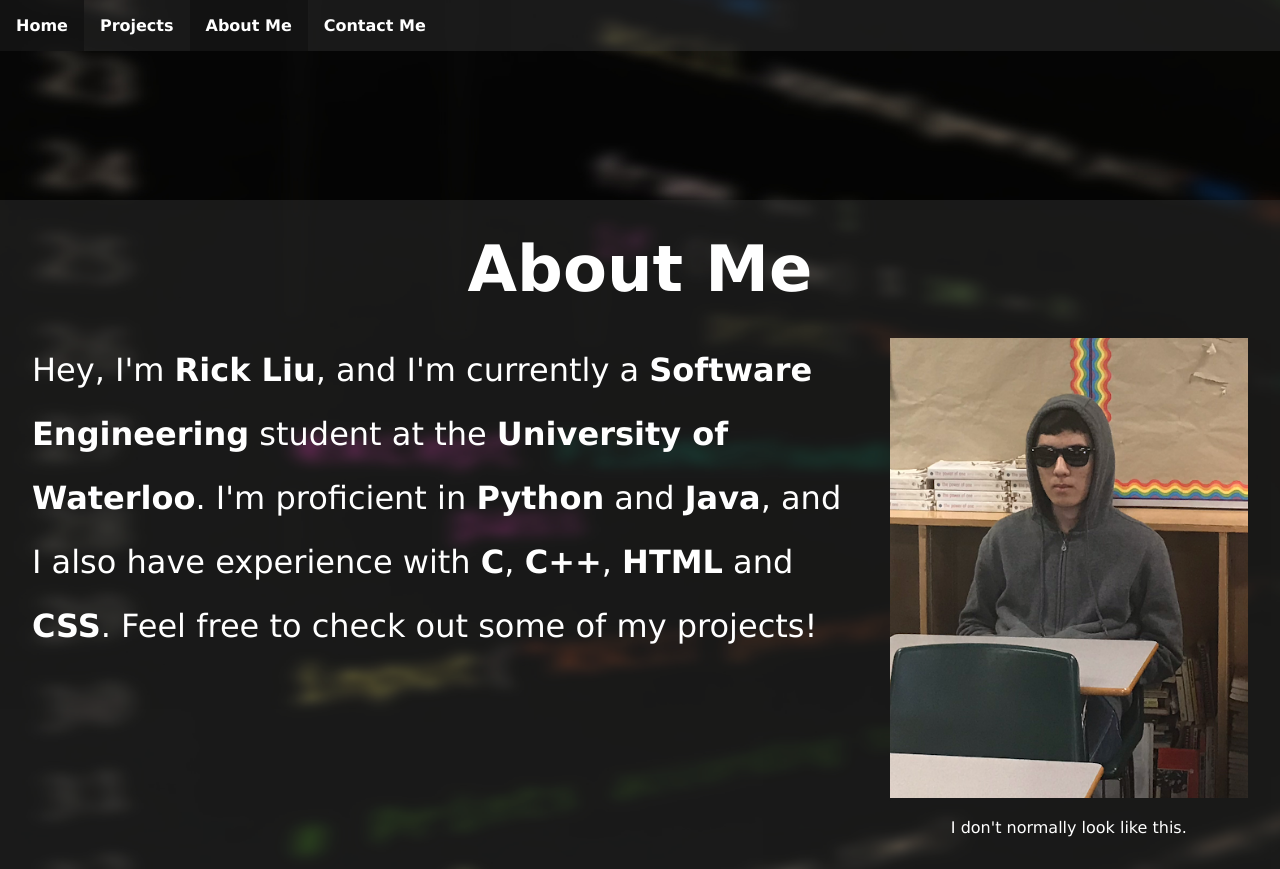
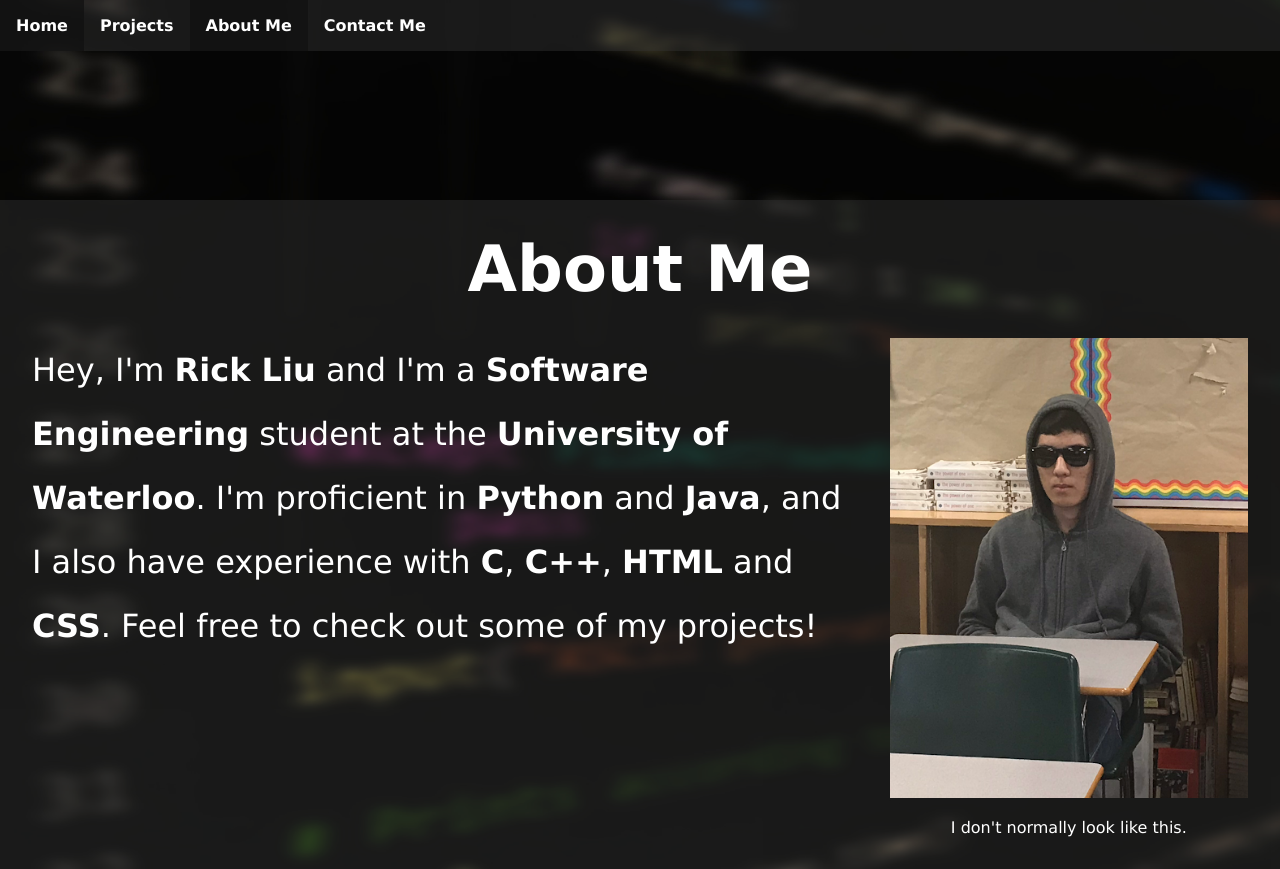
Before and after one commit to rick-liu-02/ricksliu-website, a plain HTML site: page public/about_me.html in a window 1280 px wide. Drawn offline with Linux system fonts and the light colour scheme.

Commit message:
Slight changes to about me content

```diff
--- a/public/about_me.html
+++ b/public/about_me.html
@@ -25,7 +25,7 @@
 
     <div id="left">
       <div class="body">
-        Hey, I'm <strong>Rick Liu</strong>, and I'm currently a <strong>Software Engineering</strong> student at the <strong>University of Waterloo</strong>.
+        Hey, I'm <strong>Rick Liu</strong> and I'm a <strong>Software Engineering</strong> student at the <strong>University of Waterloo</strong>.
         I'm proficient in <strong>Python</strong> and <strong>Java</strong>, and I also have experience with <strong>C</strong>, <strong>C++</strong>, <strong>HTML</strong> and <strong>CSS</strong>.
         Feel free to check out some of my projects!
       </div>
--- a/public/css/404.css
+++ b/public/css/404.css
@@ -10,5 +10,4 @@ div.body {
     margin: 1em 0 1em;
 
     text-align: center;
-    line-height: 2em;
 }
```
